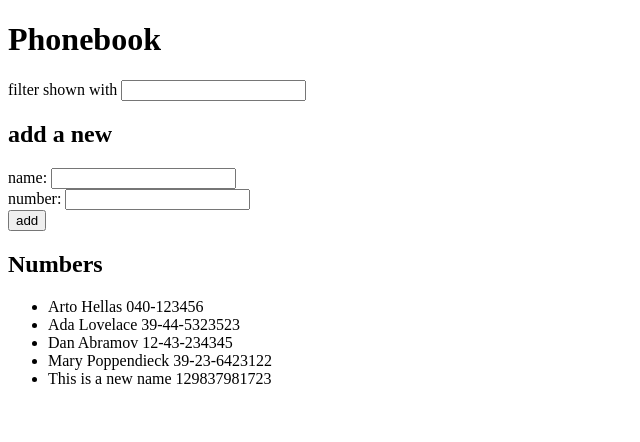
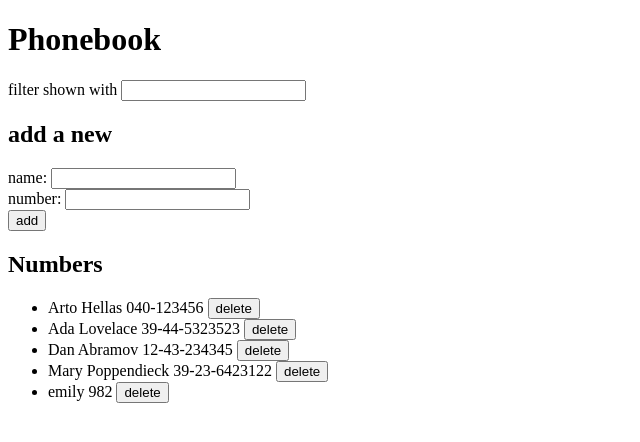
Before and after one commit to Choirandvice/fsopencourse, a React (Create React App) app in the folder part2/phonebook/: page / in a window 1280 px wide. Shown: the top 442 px of the page, without its empty margins (0-640 px from the left). Built offline with nearby package versions, Linux system fonts and the light colour scheme; data requests are answered from the project's data file.

Commit message:
2.15 - added capability to modify existing entries

```diff
--- a/part2/phonebook/db.json
+++ b/part2/phonebook/db.json
@@ -21,8 +21,8 @@
       "id": 4
     },
     {
-      "name": "This is a new name",
-      "number": "129837981723",
+      "name": "emily",
+      "number": "982",
       "id": 5
     }
   ]
--- a/part2/phonebook/src/App.js
+++ b/part2/phonebook/src/App.js
@@ -2,7 +2,7 @@ import { useState, useEffect } from 'react'
 import axios from 'axios'
 import personService from './services/persons'
 
-const NumbersList = ({persons}) => {
+const NumbersList = ({persons,personDelete}) => {
   console.log("Numberslist input", persons)
   return(
     <div>
@@ -10,7 +10,7 @@ const NumbersList = ({persons}) => {
         <ul>
           {
             persons.map((person)=>
-              <ListEntry key={person.name} name={person.name} number={person.number}></ListEntry>
+              <ListEntry key={person.id} name={person.name} number={person.number} deleteEntry={()=>personDelete(person.id)}></ListEntry>
             )
           }
         </ul>
@@ -18,9 +18,11 @@ const NumbersList = ({persons}) => {
   )
 }
 
-const ListEntry = ({name,number}) => {
+const ListEntry = ({name,number,deleteEntry}) => {
   return(
-    <li>{name} {number}</li>
+    <li>
+      {name} {number} <button onClick={deleteEntry}>delete</button>
+    </li>
   )
 }
 
@@ -101,8 +103,29 @@ const App = () => {
 
 
     // find name in current list
-    if(persons.some(person=>person.name===newName)){
-      alert(`${newName} is already added to phonebook`)
+    if(persons.some(person=>person.name.toLowerCase()===newName.toLowerCase())){
+      if(window.confirm(`${newName} is already added to phonebook, replace the old number with a new one?`)){
+        const replacedId = persons.find(person => person.name.toLowerCase()===newName.toLowerCase()).id
+
+        console.log(`replacing ${newName}`)
+
+        const newPerson = {
+          name: newName,
+          number: newNumber
+        }
+
+        personService.replacePerson(replacedId,newPerson)
+          .then(returnedPerson=>{
+            setPersons(persons.map(person=>person.id !== replacedId ? person : returnedPerson))
+            setNewName('')
+            setNewNumber('')
+          }
+        )
+
+      }
+      else{
+        console.log(`ignoring request`)
+      }
     }
     else{
       const newPerson = {
@@ -123,6 +146,16 @@ const App = () => {
 
   }
 
+  const handlePersonDelete = (id) => {
+    console.log(`deleting ${id}`)
+
+    personService.deletePerson(id)
+      .then(response =>{
+        setPersons(persons.filter(person=>person.id!==id))
+
+    })
+
+  }
 
 
   return (
@@ -135,7 +168,7 @@ const App = () => {
         handlePersonChange={handlePersonChange}
         newNumber={newNumber}
         handleNumberChange={handleNumberChange}></InputForm>
-      <NumbersList persons={personsToShow}></NumbersList>
+      <NumbersList persons={personsToShow} personDelete={handlePersonDelete}></NumbersList>
     </div>
   )
 }
--- a/part2/phonebook/src/services/persons.js
+++ b/part2/phonebook/src/services/persons.js
@@ -20,10 +20,12 @@ const createPerson = newObject => {
 
 const deletePerson = (id) => {
   console.log(`deleting ${id} from server`)
+  const request = axios.delete(`${baseUrl}/${id}`)
+  return request.then(response => response.data)
 }
 
 const replacePerson = (id, newObject) => {
-  console.error(`need to change the id so it's the same somehow as the replaced one`)
+  console.error(`replacing ${id} on server`)
   const request = axios.put(`${baseUrl}/${id}`, newObject)
   return request.then(response => response.data)
 }
```
